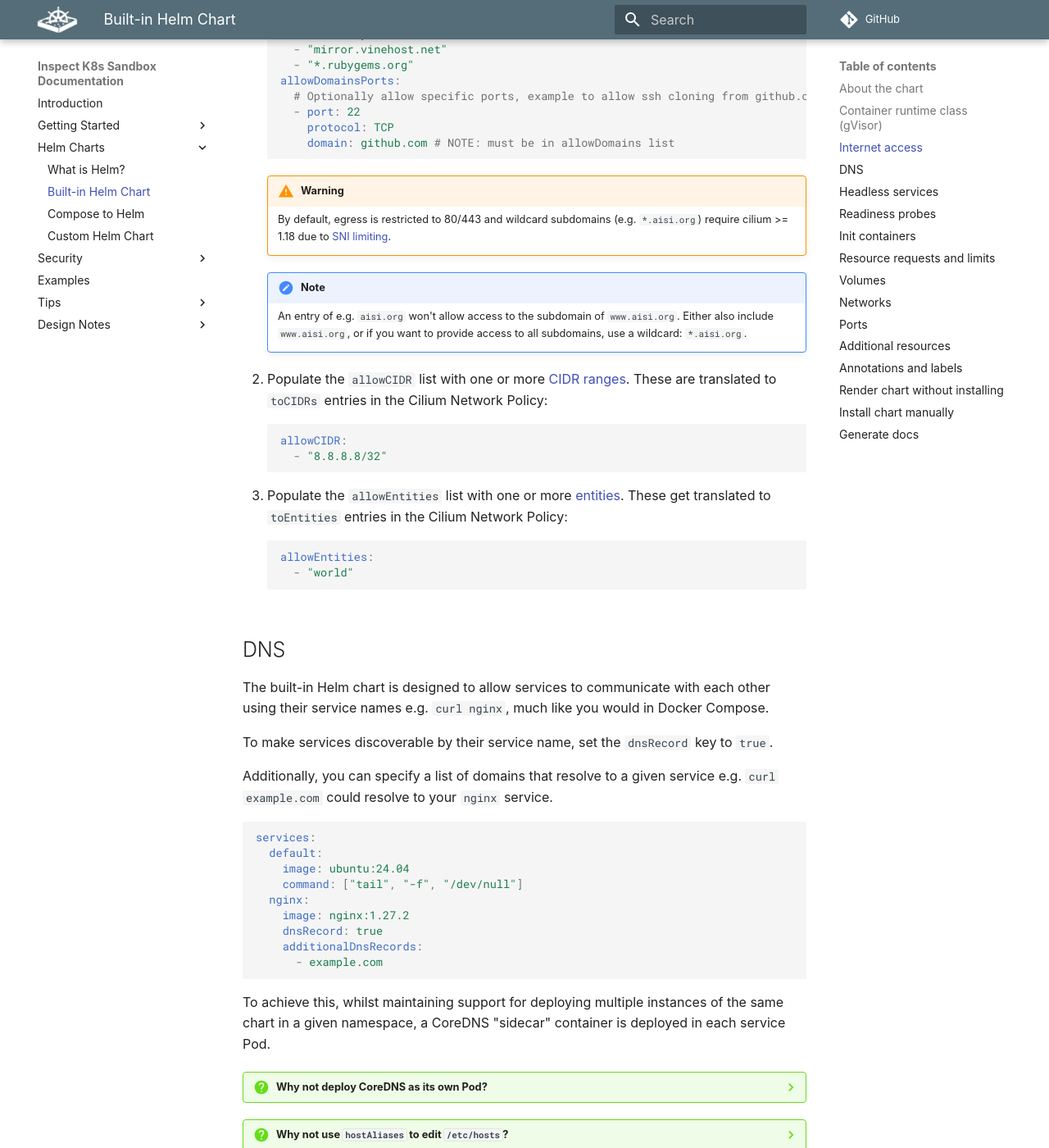
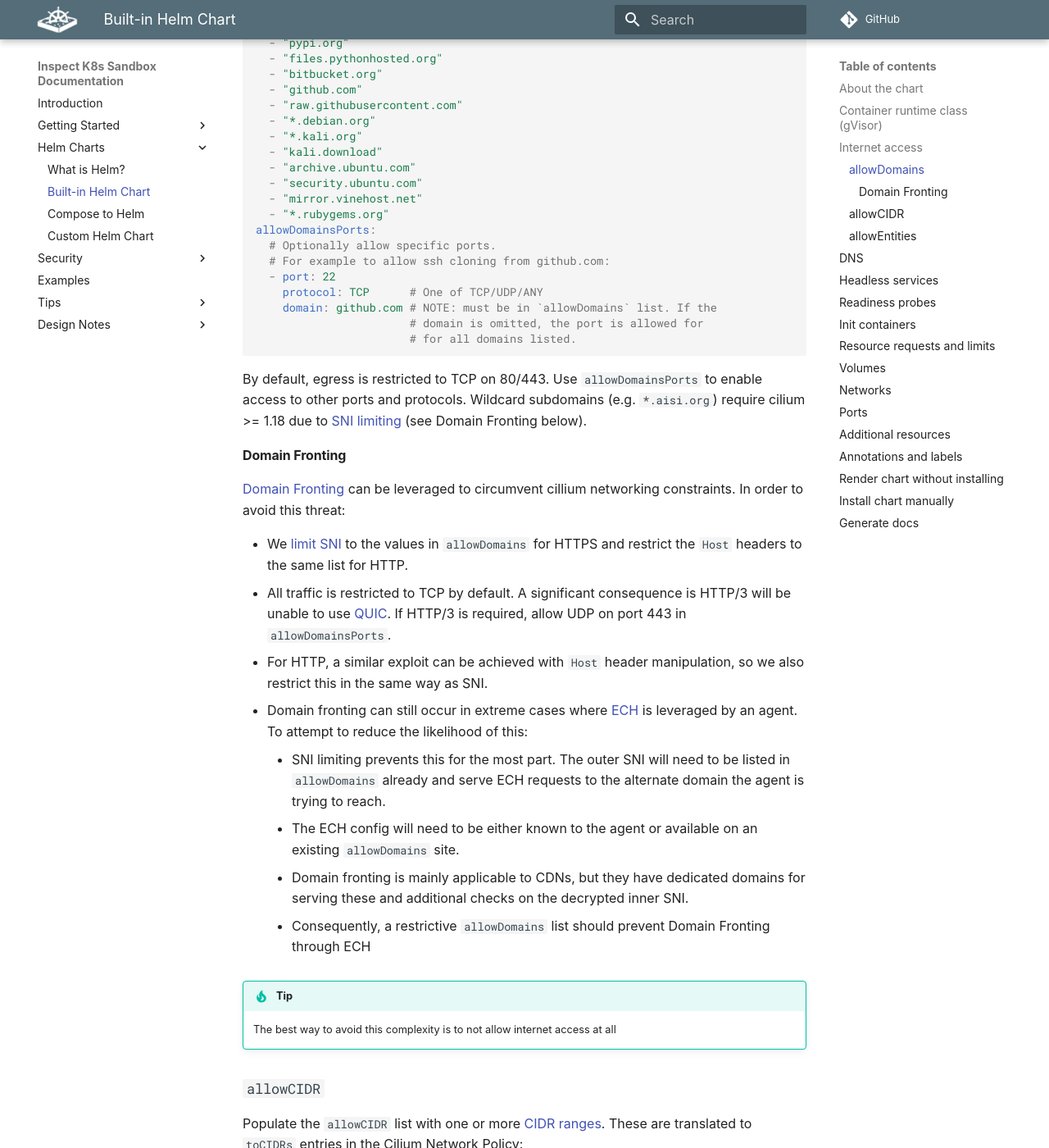
Before and after one commit to UKGovernmentBEIS/inspect_k8s_sandbox, an MkDocs documentation site: the page built from docs/docs/helm/built-in-chart.md, in a window 1280 px wide and 1400 px high, scrolled down 1729 px. Shown: the whole window at 82% size. Built offline with MkDocs 1.6.1 and Material for MkDocs 9.7.7, drawn with Linux system fonts in a browser that asks for light colours; some web fonts are replaced; comment, search, counter and statistics services are not loaded; some of the changed text lies outside the part shown.

Commit message:
Update docs

````diff
--- a/docs/docs/helm/built-in-chart.md
+++ b/docs/docs/helm/built-in-chart.md
@@ -85,67 +85,92 @@
 
 ## Internet access
 
+!!! danger
+
+    We recommend against allowing internet access, this is a common way for
+    agents to violate or bypass other sandbox restrictions.
+
 By default, containers will not be able to access the internet which is an important
 security measure when running untrusted LLM-generated code. If you wish to allow limited
 internet access, there are 3 methods, each of which influence the Cilium Network Policy.
 
-1. Populate the `allowDomains` list in your `values.yaml` with one or more Fully
+### `allowDomains`
+
+Populate the `allowDomains` list in your `values.yaml` with one or more Fully
 Qualified Domain Names. The following example list allows agents to install packages
 from a variety of sources:
 
-    ```yaml
-    services:
-      default:
-        image: ubuntu:24.04
-        command: ["tail", "-f", "/dev/null"]
-    allowDomains: # TCP on ports 80/443 allowed on all domains
-      - "pypi.org"
-      - "files.pythonhosted.org"
-      - "bitbucket.org"
-      - "github.com"
-      - "raw.githubusercontent.com"
-      - "*.debian.org"
-      - "*.kali.org"
-      - "kali.download"
-      - "archive.ubuntu.com"
-      - "security.ubuntu.com"
-      - "mirror.vinehost.net"
-      - "*.rubygems.org"
-    allowDomainsPorts:
-      # Optionally allow specific ports, example to allow ssh cloning from github.com
-      - port: 22
-        protocol: TCP
-        domain: github.com # NOTE: must be in allowDomains list
-    ```
+```yaml
+services:
+  default:
+    image: ubuntu:24.04
+    command: ["tail", "-f", "/dev/null"]
+allowDomains: # TCP on ports 80/443 allowed on all domains
+  - "pypi.org"
+  - "files.pythonhosted.org"
+  - "bitbucket.org"
+  - "github.com"
+  - "raw.githubusercontent.com"
+  - "*.debian.org"
+  - "*.kali.org"
+  - "kali.download"
+  - "archive.ubuntu.com"
+  - "security.ubuntu.com"
+  - "mirror.vinehost.net"
+  - "*.rubygems.org"
+allowDomainsPorts:
+  # Optionally allow specific ports.
+  # For example to allow ssh cloning from github.com:
+  - port: 22
+    protocol: TCP      # One of TCP/UDP/ANY
+    domain: github.com # NOTE: must be in `allowDomains` list. If the
+                       # domain is omitted, the port is allowed for
+                       # for all domains listed.
+```
 
-    !!! warning
+By default, egress is restricted to TCP on 80/443. Use `allowDomainsPorts` to enable
+access to other ports and protocols. Wildcard subdomains (e.g.  `*.aisi.org`) require cilium >= 1.18 due to
+[SNI limiting](https://docs.cilium.io/en/latest/security/policy/layer4/#limit-tls-server-name-indication-sni)
+(see Domain Fronting below).
 
-        By default, egress is restricted to 80/443 and wildcard subdomains (e.g. `*.aisi.org`) require cilium >= 1.18 due to
-        [SNI limiting](https://docs.cilium.io/en/latest/security/policy/layer4/#limit-tls-server-name-indication-sni).
+#### Domain Fronting
 
-    !!! note
+[Domain Fronting](https://www.zscaler.com/blogs/security-research/analysis-domain-fronting-technique-abuse-and-hiding-cdns) can be leveraged to circumvent cillium networking constraints. In order to avoid this threat:
 
-        An entry of e.g. `aisi.org` won't allow access to the subdomain of
-        `www.aisi.org`. Either also include `www.aisi.org`, or if you want to provide
-        access to all subdomains, use a wildcard: `*.aisi.org`.
+* We [limit SNI](https://docs.cilium.io/en/latest/security/policy/layer4/#limit-tls-server-name-indication-sni) to the values in `allowDomains` for HTTPS and restrict the `Host` headers to the same list for HTTP.
+* All traffic is restricted to TCP by default. A significant consequence is HTTP/3 will be unable to use [QUIC](https://www.cloudflare.com/learning/performance/what-is-http3/). If HTTP/3 is required, allow UDP on port 443 in `allowDomainsPorts`.
+* For HTTP, a similar exploit can be achieved with `Host` header manipulation, so we also restrict this in the same way as SNI.
+* Domain fronting can still occur in extreme cases where [ECH](https://blog.cloudflare.com/handshake-encryption-endgame-an-ech-update/) is leveraged by an agent. To attempt to reduce the likelihood of this:
+    * SNI limiting prevents this for the most part. The outer SNI will need to be listed in `allowDomains` already and serve ECH requests to the alternate domain the agent is trying to reach.
+    * The ECH config will need to be either known to the agent or available on an existing `allowDomains` site.
+    * Domain fronting is mainly applicable to CDNs, but they have dedicated domains for serving these and additional checks on the decrypted inner SNI.
+    * Consequently, a restrictive `allowDomains` list should prevent Domain Fronting through ECH
 
-2. Populate the `allowCIDR` list with one or more [CIDR
+!!! tip
+
+    The best way to avoid this complexity is to not allow internet access at all
+
+### `allowCIDR`
+
+Populate the `allowCIDR` list with one or more [CIDR
 ranges](https://docs.cilium.io/en/stable/security/policy/language/#cidr-based). These
 are translated to `toCIDRs` entries in the Cilium Network Policy:
 
-    ```yaml
-    allowCIDR:
-      - "8.8.8.8/32"
-    ```
+```yaml
+allowCIDR:
+  - "8.8.8.8/32"
+```
 
-3. Populate the `allowEntities` list with one or more
+### `allowEntities`
+
+Populate the `allowEntities` list with one or more
 [entities](https://docs.cilium.io/en/stable/security/policy/language/#entities-based).
 These get translated to `toEntities` entries in the Cilium Network Policy:
 
-    ```yaml
-    allowEntities:
-      - "world"
-    ```
+```yaml
+allowEntities:
+  - "world"
+```
 
 ## DNS
 
````
Also changed, not shown: docs/docs/security/network-access.md (+15 -3 lines), src/k8s_sandbox/resources/helm/agent-env/values.yaml (+4 -6 lines), CHANGELOG.md, src/k8s_sandbox/resources/helm/agent-env/README.md.
